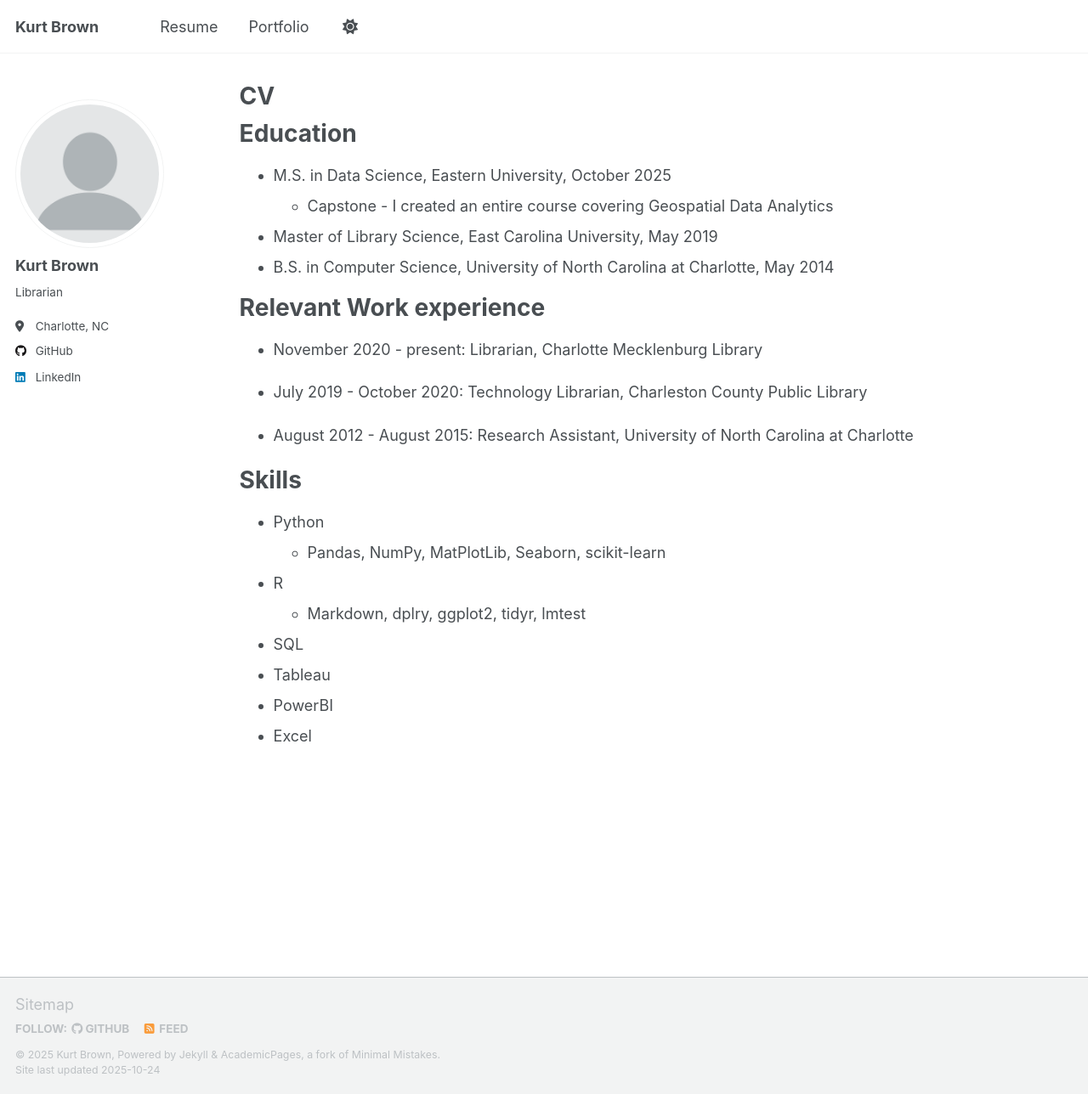
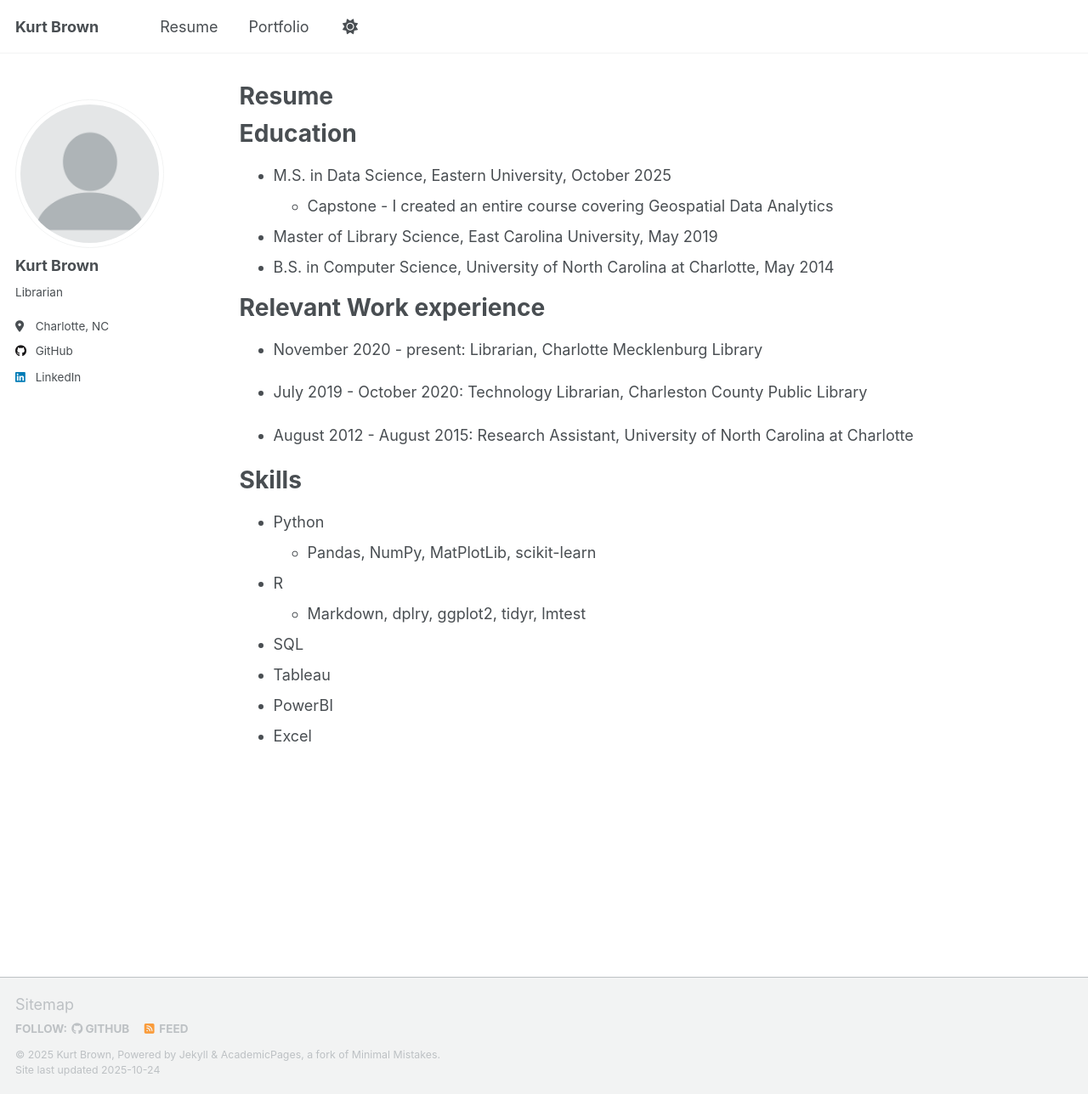
Before and after one commit to klbrown13/klbrown13.github.io, a Jekyll site: the page built from _pages/cv.md, in a window 1280 px wide and 1288 px high. Shown: the whole window at 85% size. Built offline with Jekyll 4.4.1, drawn with Linux system fonts in a browser that asks for light colours; a script that is not in the unit is left out.

Commit message:
Update cv.md

```diff
--- a/_pages/cv.md
+++ b/_pages/cv.md
@@ -1,6 +1,6 @@
 ---
 layout: archive
-title: "CV"
+title: "Resume"
 permalink: /cv/
 author_profile: true
 redirect_from:
@@ -27,7 +27,7 @@ Relevant Work experience
 Skills
 ======
 * Python
-  * Pandas, NumPy, MatPlotLib, Seaborn, scikit-learn
+  * Pandas, NumPy, MatPlotLib, scikit-learn
 * R
   * Markdown, dplry, ggplot2, tidyr, lmtest
 * SQL
```
